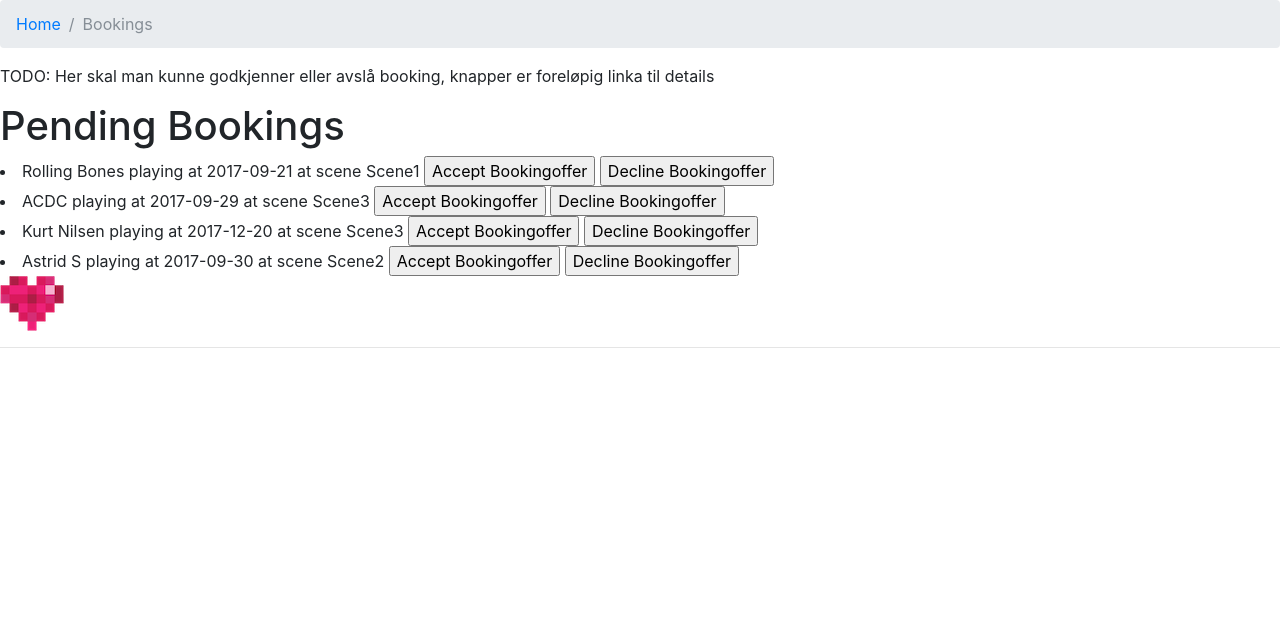
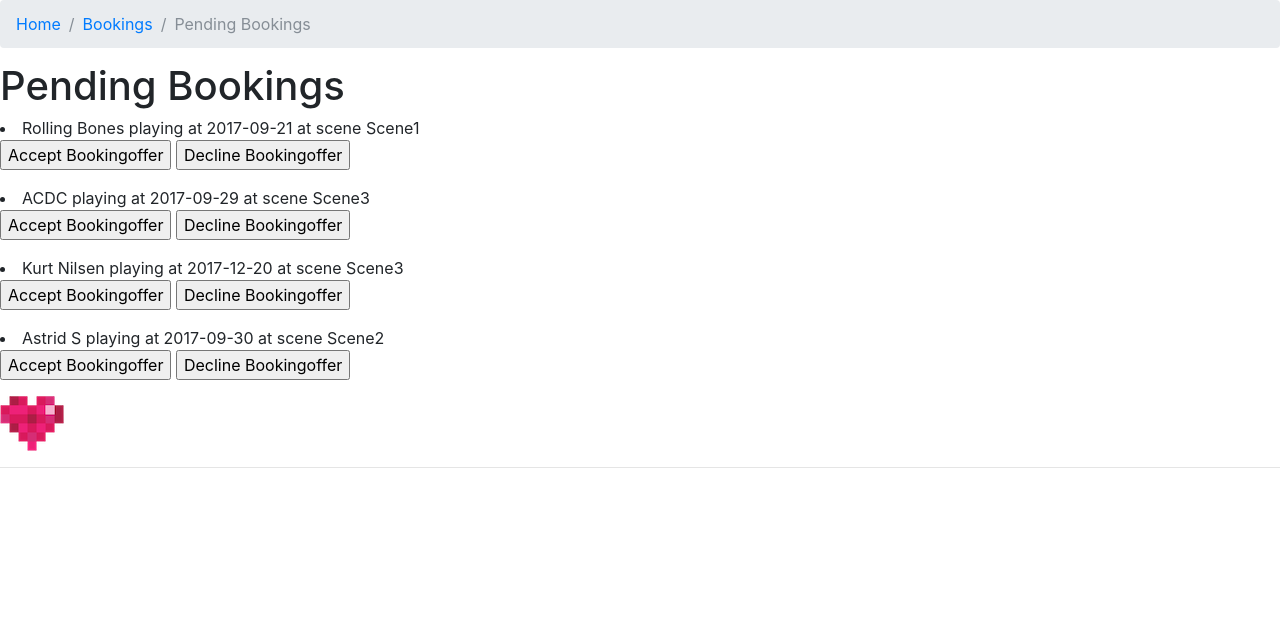
Before and after one commit to BenjaminFimreite/IT1901_Gruppe10, a Django app: page /bookings/pending_bookings in a window 1280 px wide. Shown: the part 56-676 px from the top of the page. Run offline with Django 3.2, Linux system fonts and the light colour scheme; a user stored in the database is signed in; data comes from the database, SQL or seed files in the repository; both versions use the stored data as it was before the commit; some libraries are stand-ins or nearby versions.

Commit message:
pending bookings funker

```diff
--- a/fpro/fpro/forms.py
+++ b/fpro/fpro/forms.py
@@ -11,8 +11,6 @@ class CreateBookingForm(forms.Form):
 	price = forms.DecimalField(label="Price")
 	scene = forms.ModelChoiceField(queryset=Scene.objects)
 
-class ConsiderBookingForm(forms.Form):
-	accepted = forms.BooleanField()
 
 class AddShiftForm(forms.Form):
 	technician = forms.ModelChoiceField(queryset=User.objects, label="Choose technician", required=True)
--- a/fpro/fpro/views.py
+++ b/fpro/fpro/views.py
@@ -10,7 +10,7 @@ from django.contrib.auth.models import User
 from .models import Booking, Scene, Band
 from .forms import *
 
-import datetime
+from datetime import datetime
 
 # Create your views here.
 #def addBookingInDb(request):
@@ -124,16 +124,31 @@ def booking(request, booking_id):
 def pending_bookings(request):
 	bookings = Booking.objects.all()
 
+	# Lag array med alle pending bookings (ikke godkjent av bookingsjef)
+	print(request.GET.get("value", ""))
+	print(request.GET.get("booking", ""))
+	if request.GET.get("value", "") == "accepted" and Booking.objects.filter(id=request.GET.get("booking", "")).count() > 0:
+		booking = Booking.objects.get(id=request.GET.get("booking", ""))
+		booking.approvedBookingBoss = True
+		booking.save()
+		return HttpResponseRedirect("/bookings/pending_bookings")
+	elif request.GET.get("value", "") == "declined" and Booking.objects.filter(id=request.GET.get("booking", "")).count() > 0:
+		booking = Booking.objects.get(id=request.GET.get("booking", ""))
+		booking.delete()
+		return HttpResponseRedirect("/bookings/pending_bookings")
+	elif request.GET.get("value", "") == "declined" or request.GET.get("value", "") == "accepted":
+		return HttpResponseRedirect("/bookings/pending_bookings")
+
+
 	pending_bookings_array = []
-
 	for booking in bookings:
 		if not booking.approvedBookingBoss:
 			pending_bookings_array += [booking]
 
 	template = loader.get_template('pending_bookings.html')
 	context = {
-	   'bookings': bookings,
-	   'pending_bookings_array' : pending_bookings_array,
+	  	'bookings': bookings,
+	  	'pending_bookings_array' : pending_bookings_array,
 	}
 
 	return HttpResponse(template.render(context, request))
@@ -158,18 +173,24 @@ def band(request, band_id):
 def overview(request):
 	bookings = Booking.objects.all()
 	scenes = Scene.objects.all()
-	bookings_array = {}
+	coming_bookings = {}
+	past_bookings = []
 	for scene in scenes:
 		for booking in bookings:
-			if booking.scene == scene:
-				bookings_array[scene] = []
-				bookings_array[scene] += [booking]
+			if booking.scene == scene and booking.approvedBookingBoss and booking.date >= datetime.now().date():
+				coming_bookings[scene] = []
+				coming_bookings[scene] += [booking]
+	for booking in bookings:
+		if booking.approvedBookingBoss and booking.date < datetime.now().date():
+			past_bookings += [booking]
+
 
 	template = loader.get_template("overview.html")
 	context = {
+		'past_bookings' : past_bookings,
 		'scenes' : scenes,
 	  	'bookings': bookings,
-		'bookings_array': bookings_array,
+		'bookings_array': coming_bookings,
 	}
 
 	return HttpResponse(template.render(context, request))
--- a/fpro/templates/pending_bookings.html
+++ b/fpro/templates/pending_bookings.html
@@ -6,18 +6,20 @@
 {% block content %}
 <ol class="breadcrumb">
  <li class="breadcrumb-item"><a href="/">Home</a></li>
- <li class="breadcrumb-item active">Bookings</li>
+ <li class="breadcrumb-item"><a href="/bookings">Bookings</a></li>
+ <li class="breadcrumb-item active">Pending Bookings</li>
 </ol>
 
 	<div id="pending_bookings">
 		{% if user|can:'view_bookings' %}
-		<p>TODO: Her skal man kunne godkjenner eller avslå booking, knapper er foreløpig linka til details</p>
 
 		<h1>Pending Bookings</h1>
 		{% for b in pending_bookings_array %}
 		<li>{{ b }}
-			<button type="button" name="button" onclick="window.location.href = '/bookings/booking/{{b.id}}'">Accept Bookingoffer</button>
-			<button type="button" name="button" onclick="window.location.href = '/bookings/booking/{{b.id}}'">Decline Bookingoffer</button>
+			<br>
+			<button type="button" name="button" id="accept" onclick="window.location.href = '/bookings/pending_bookings?booking={{b.id}}&value=accepted'">Accept Bookingoffer</button>
+			<button type="button" name="button" id="decline" onclick="window.location.href = '/bookings/pending_bookings?booking={{b.id}}&value=declined'">Decline Bookingoffer</button>
+			<br><p></p>
 		</li>
 		{% endfor %}
 		{% else %}
```
Also changed, not shown: fpro/templates/overview.html (+13 -5 lines), fpro/db.sqlite3 (deleted).
